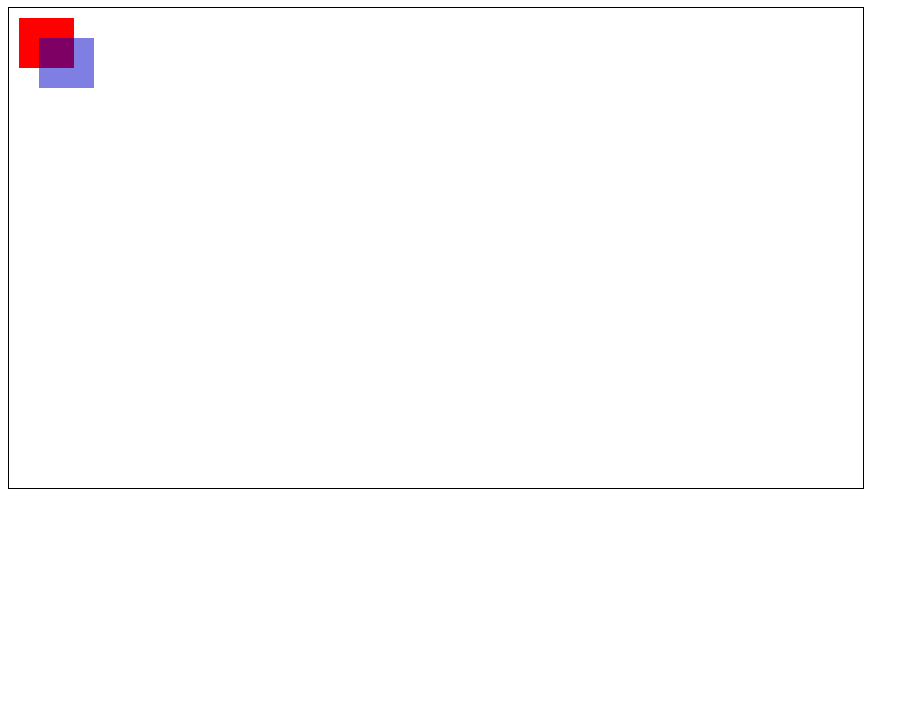
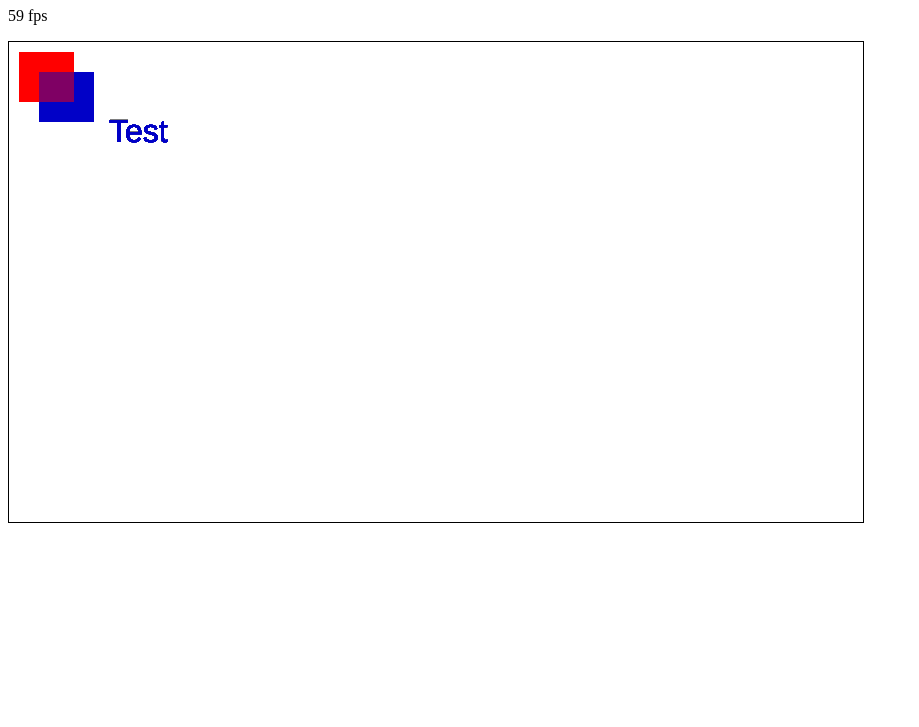
Before and after one commit to willbr/ld23_tiny_word, a plain HTML site: page index.html in a window 1280 px wide. Shown: the part 73-800 px from the top of the page, without its empty margins (0-919 px from the left). Drawn offline with Linux system fonts and the light colour scheme.

Commit message:
added game loop

```diff
--- a/index.html
+++ b/index.html
@@ -8,6 +8,7 @@
     </head>
     <body>
         <h1>Game</h1>
+        <p><span id="fps">0</span> fps</p>
         <canvas id="mainCanvas" width="854" height="480">
         mainCanvas
         </canvas>
--- a/js/game_main.js
+++ b/js/game_main.js
@@ -1,13 +1,21 @@
 (function() {
-  var canvas, ctx, draw, keyDown, keyUp, mouseDown, notes, relMouseCoords, start, wait;
+  var canvas, ctx, draw, game, getDelta, keyDown, keyUp, logFPS, mainGameState, mouseDown, notes, relMouseCoords, requestAnimFrame, update, wait;
 
   notes = "tiny world rts\n\nvictory: destruction of enemy base\n\naim for games < 10min\n\nunits move quickly\n\nunits auto gen 1 every 15 seconds\nmax 15 people\nstart with 1 hero; no respawn\n\nlimited buildings\nno repair of buildings";
 
-  start = new Date;
+  requestAnimFrame = window.requestAnimationFrame || window.webkitRequestAnimationFrame || window.mozRequestAnimationFrame || window.oRequestAnimationFrame || window.msRequestAnimationFrame || function(callback) {
+    return window.setTimeout(callback, 1000 / 60);
+  };
 
-  start = start.toISOString();
+  game = {};
 
-  console.log("starting: " + start);
+  document.game = game;
+
+  game.start = new Date;
+
+  game.start = game.start.toISOString();
+
+  console.log("starting: " + game.start);
 
   wait = function(milliseconds, func) {
     return setTimeout(func, milliseconds);
@@ -17,11 +25,32 @@
 
   if (canvas.getContext) ctx = canvas.getContext('2d');
 
+  getDelta = function() {
+    var now, r;
+    now = Date.now();
+    if (game.lastTick == null) game.lastTick = now;
+    r = now - game.lastTick;
+    game.lastTick = now;
+    return r;
+  };
+
+  logFPS = function(dt) {
+    return game.fps = (1000 / dt).toFixed(0);
+  };
+
+  update = function() {
+    var dt;
+    dt = getDelta();
+    return logFPS(dt);
+  };
+
   draw = function() {
     ctx.fillStyle = 'rgb(255,0,0)';
     ctx.fillRect(10, 10, 55, 50);
     ctx.fillStyle = "rgba(0,0,200, 0.5)";
-    return ctx.fillRect(30, 30, 55, 50);
+    ctx.fillRect(30, 30, 55, 50);
+    ctx.font = "32px Helvetica, sans-serif";
+    return ctx.fillText("Test", 100, 100);
   };
 
   relMouseCoords = function(e) {
@@ -65,6 +94,23 @@
 
   canvas.onmousedown = mouseDown;
 
-  draw();
+  mainGameState = {
+    update: update,
+    draw: draw
+  };
+
+  game.state = mainGameState;
+
+  game.loop = function() {
+    game.state.update();
+    game.state.draw();
+    return requestAnimFrame(game.loop);
+  };
+
+  requestAnimFrame(game.loop);
+
+  setInterval(function() {
+    return document.getElementById('fps').innerHTML = game.fps;
+  }, 1000);
 
 }).call(this);
```
Also changed, not shown: 2 other files.
